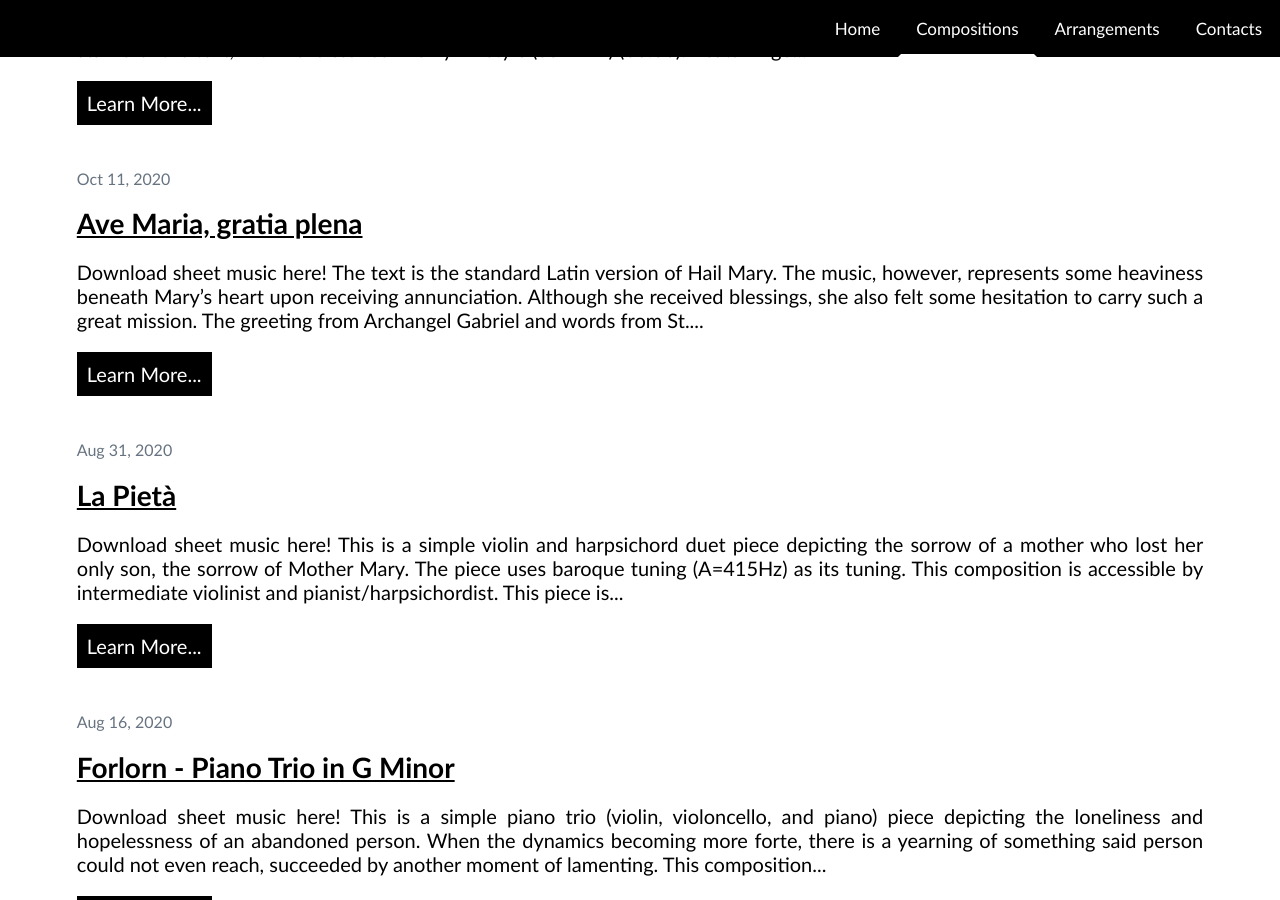
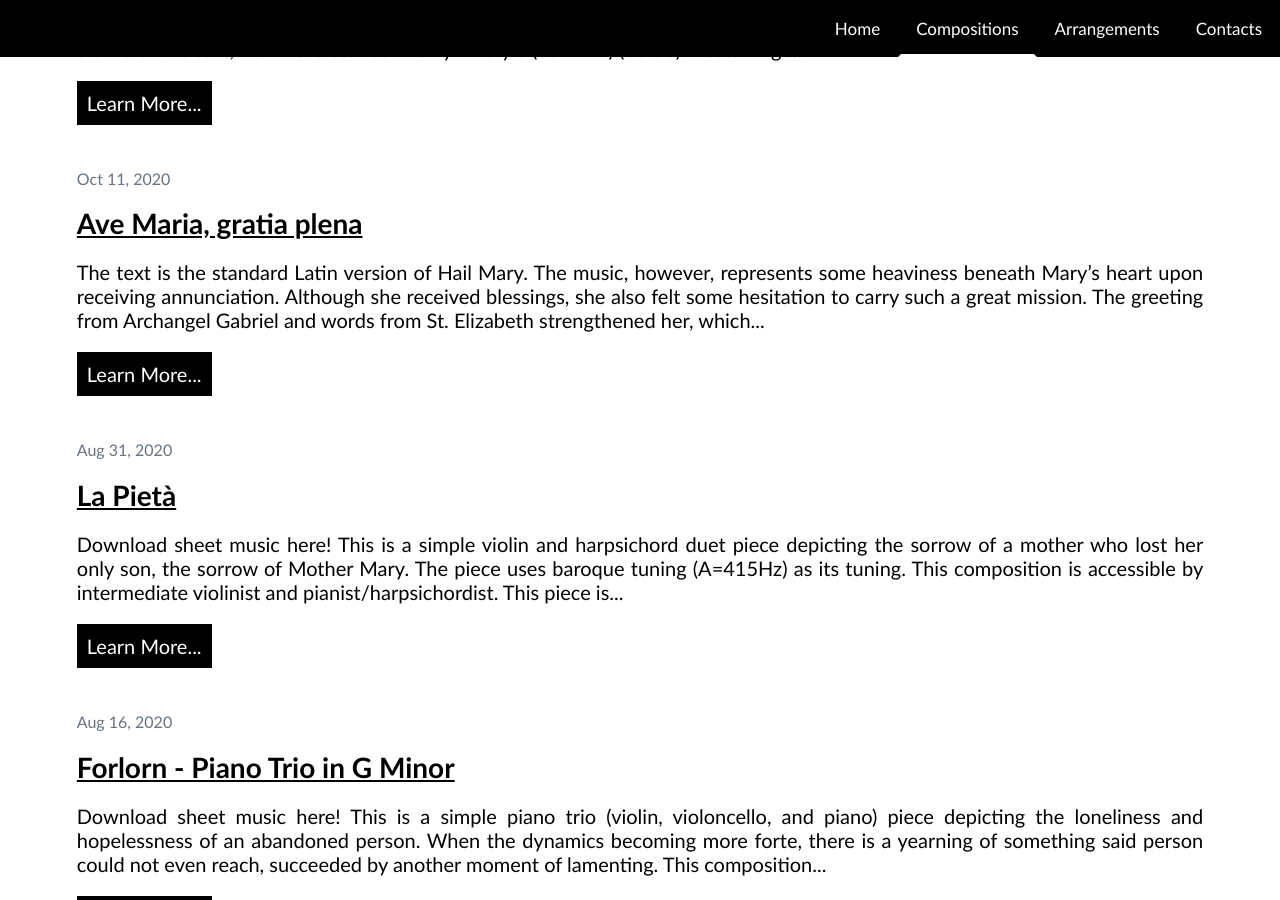
Before and after one commit to cg-dl/music-porto-blog, a Jekyll site: the page built from composition.markdown, in a window 1280 px wide and 900 px high, scrolled down 1105 px. Built offline with Jekyll 4.4.1, drawn with Linux system fonts in a browser that asks for light colours.

Commit message:
Update ave-maria-1.markdown

```diff
--- a/_composition/ave-maria-1.markdown
+++ b/_composition/ave-maria-1.markdown
@@ -6,10 +6,6 @@
 location: compositions
 ---
 
-<div class="button">
-    <a href="https://www.sheetmusicplus.com/title/21877485" target="_blank" onclick="ga('send', 'event', 'buttons', 'download', 'comp-ave-maria-1')">Download sheet music here!</a>
-</div>
-
 <iframe width="560" height="315" src="https://www.youtube.com/embed/EsVbj3AEZJQ" frameborder="0" allow="accelerometer; autoplay; clipboard-write; encrypted-media; gyroscope; picture-in-picture" allowfullscreen></iframe>
 
 The text is the standard Latin version of Hail Mary. The music, however, represents some heaviness beneath Mary's heart upon receiving annunciation. Although she received blessings, she also felt some hesitation to carry such a great mission. The greeting from Archangel Gabriel and words from St. Elizabeth strengthened her, which is why in the end, the music finds the resolution.
```
